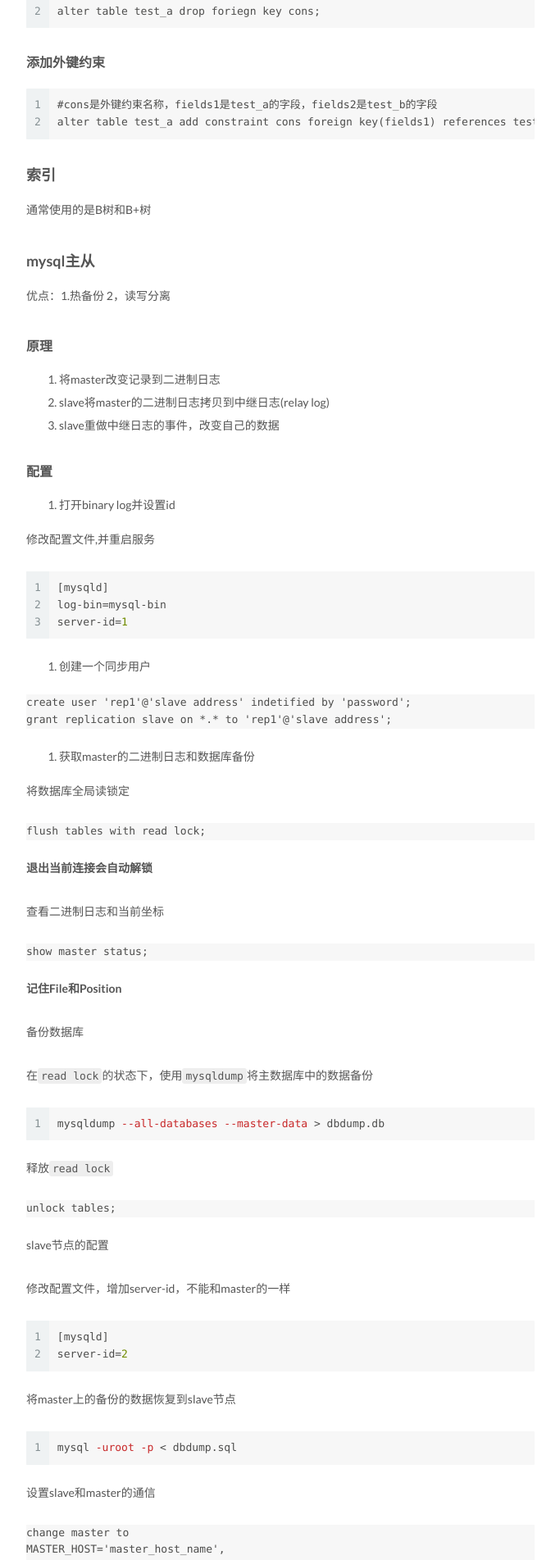
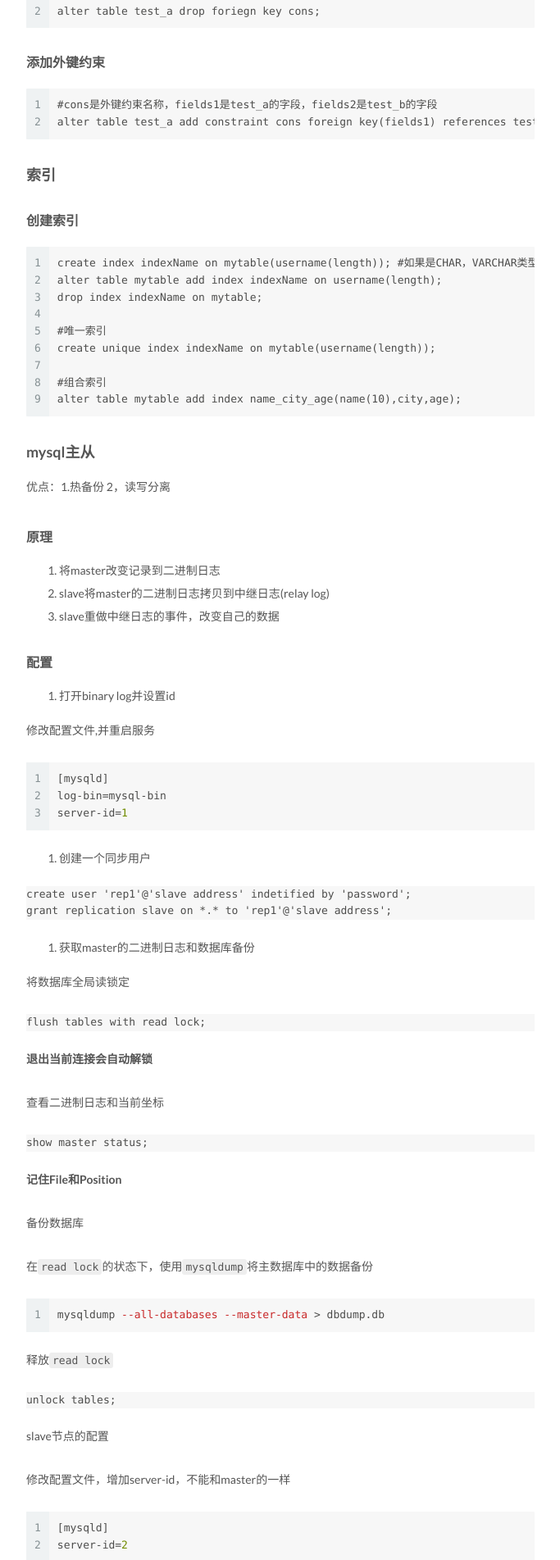
Before and after one commit to tuobashaoli/tuobashaoli.github.io, a Jekyll site: the page built from _posts/2019-05-08-db.markdown, in a window 1280 px wide. Shown: the part 1305-3208 px from the top of the page at 82% size, without its empty margins (428-1111 px from the left). Built offline with Jekyll 4.4.1, drawn with Linux system fonts in a browser that asks for light colours; comment, search, counter and statistics services are not loaded.

Commit message:
update db

````diff
--- a/_posts/2019-05-08-db.markdown
+++ b/_posts/2019-05-08-db.markdown
@@ -66,7 +66,21 @@ alter table test_a add constraint cons foreign key(fields1) references test_b(fi
 
 ### 索引
 
-通常使用的是B树和B+树
+#### 创建索引
+
+```
+create index indexName on mytable(username(length)); #如果是CHAR，VARCHAR类型，length可以小于字段实际长度；如果是BLOB和TEXT类型，必须指定 length
+alter table mytable add index indexName on username(length);
+drop index indexName on mytable;
+
+#唯一索引
+create unique index indexName on mytable(username(length));
+
+#组合索引
+alter table mytable add index name_city_age(name(10),city,age);
+```
+
+
 
 ### mysql主从
 
````
